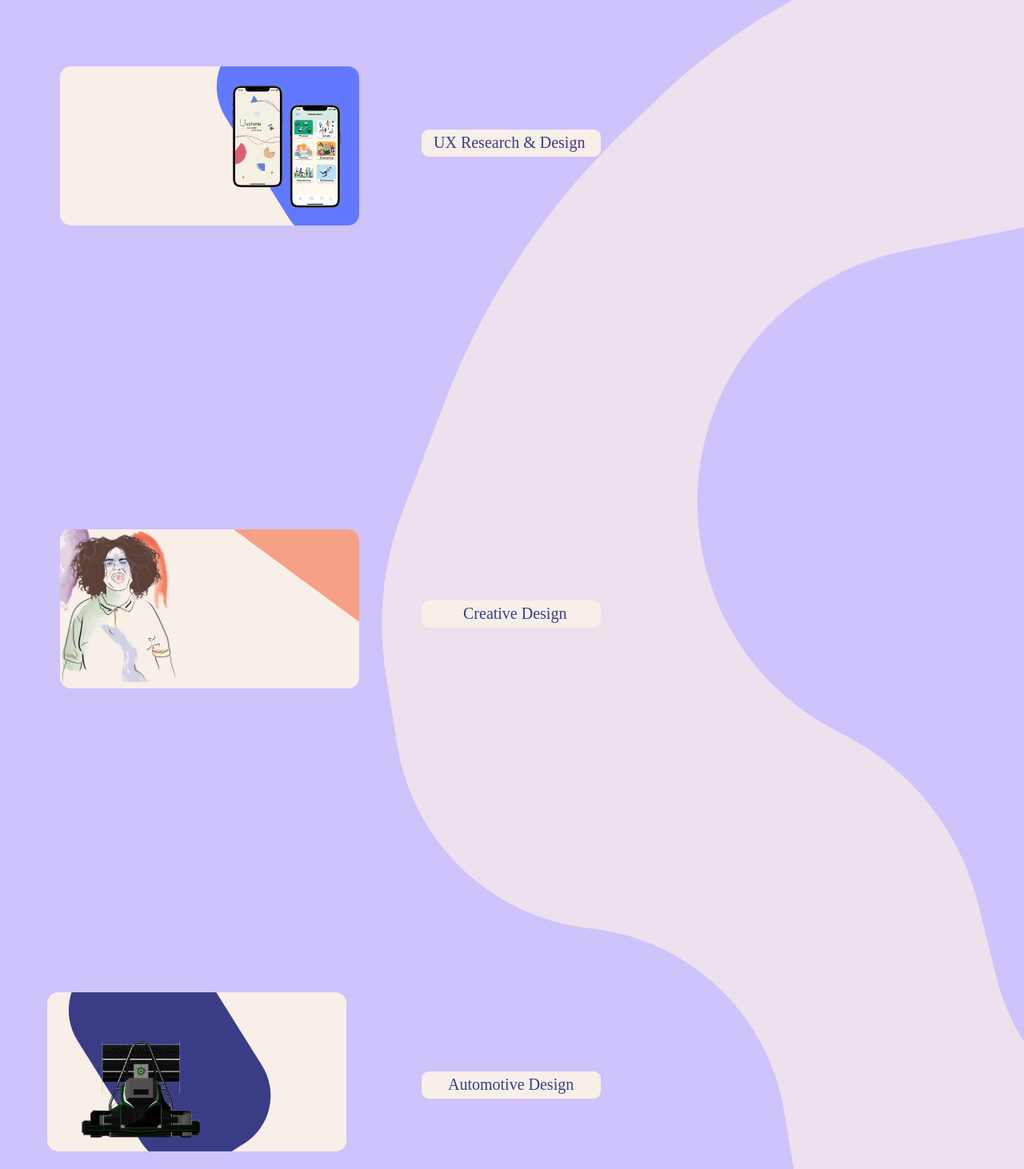
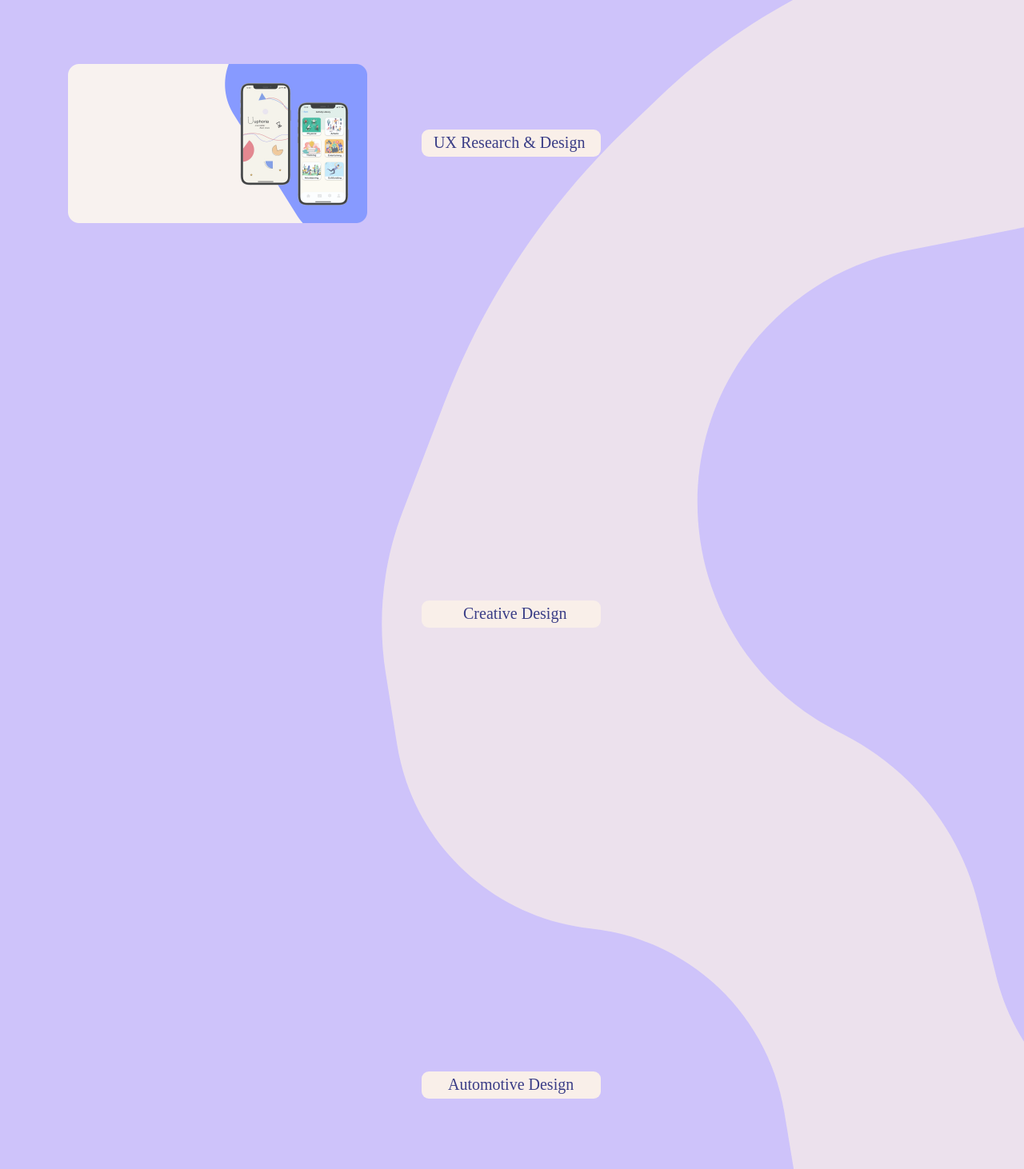
Before and after one commit to BessyHayls/my-portfolio, a Next.js app: page / in a window 1280 px wide. Shown: the part 2836-4298 px from the top of the page at 80% size. Built offline with nearby package versions, Linux system fonts and the light colour scheme; a web font is replaced by a local one.

Commit message:
Replaced frames with images in the work section

```diff
--- a/pages/components/styles/work.module.css
+++ b/pages/components/styles/work.module.css
@@ -13,105 +13,13 @@
     opacity: 0.84;
     width: 100vw;
   }
-  .automotiveChild {
-    top: 47.86px;
-    left: -151px;
-    border-radius: var(--br-52xl);
-    background-color: #3a3d86;
-    width: 178.7px;
-    height: 290.57px;
-    transform: rotate(-32.06deg);
-    transform-origin: 0 0;
-  }
-  .automotive21Icon {
+  .uphoriaBox {
     position: absolute;
-    top: 25px;
-    left: -15px;
-    width: 279px;
-    height: 197px;
+    top: 310px;
+    left: 85px;
+    width: 374;
+    height: 199px;
     object-fit: cover;
-  }
-  .automotive,
-  .automotiveDesignBoxChild {
-    position: absolute;
-    top: 0;
-    left: 0;
-    border-radius: var(--br-sm);
-    width: 374px;
-    height: 199px;
-  }
-  .automotive {
-    background-color: var(--color-linen);
-    overflow: hidden;
-  }
-  .automotiveDesignBoxChild {
-    background-color: var(--color-aliceblue);
-    opacity: 0.25;
-  }
-  .automotiveDesignBox,
-  .creativeChild {
-    position: absolute;
-    top: 1471px;
-    left: 59px;
-    width: 374px;
-    height: 199px;
-  }
-  .creativeChild {
-    top: -144px;
-    left: 100px;
-    border-radius: var(--br-52xl);
-    width: 339.95px;
-    height: 316.17px;
-    object-fit: contain;
-  }
-  .savvaki31Icon {
-    position: absolute;
-    top: 0;
-    left: -3px;
-    width: 148px;
-    height: 191px;
-    object-fit: cover;
-  }
-  .creativeDesignBox,
-  .euphoriaChild {
-    position: absolute;
-    top: 892px;
-    left: 75px;
-    width: 374px;
-    height: 199px;
-  }
-  .euphoriaChild {
-    top: 2.86px;
-    left: 169.39px;
-    border-radius: var(--br-52xl);
-    background-color: #6279ff;
-    width: 178.7px;
-    height: 290.57px;
-    transform: rotate(-32.06deg);
-    transform-origin: 0 0;
-  }
-  .icon,
-  .icon1 {
-    position: absolute;
-    top: 23px;
-    left: 214px;
-    width: 66px;
-    height: 130px;
-    object-fit: cover;
-  }
-  .icon1 {
-    top: 46px;
-    left: 285px;
-    width: 67px;
-    height: 131px;
-  }
-  .groupChild,
-  .uxResearchDesignBox {
-    position: absolute;
-    top: 313px;
-    left: 75px;
-    width: 374px;
-    height: 199px;
   }
   .groupChild {
     top: 0;
--- a/pages/components/work.tsx
+++ b/pages/components/work.tsx
@@ -11,41 +11,21 @@ const Work: NextPage = () => {
     <div className={styles.work}>
       <div className={styles.workChild} />
       <img className={styles.workItem} alt="" src="/vector-2.svg" />
+      <img className={styles.uphoriaBox} alt="" src="/uphoriaBox-1@2x.png" />
       <div className={styles.automotiveDesignBox}>
         <div className={styles.automotive}>
           <div className={styles.automotiveChild} />
-          <img
-            className={styles.automotive21Icon}
-            alt=""
-            src="/automotive2-1@2x.png"
-          />
         </div>
         <div className={styles.automotiveDesignBoxChild} />
       </div>
       <div className={styles.creativeDesignBox}>
         <div className={styles.automotive}>
-          <img
-            className={styles.creativeChild}
-            alt=""
-            src="/rectangle-38.svg"
-          />
-          <img
-            className={styles.savvaki31Icon}
-            alt=""
-            src="/savvaki3-1@2x.png"
-          />
         </div>
         <div className={styles.automotiveDesignBoxChild} />
       </div>
       <div className={styles.uxResearchDesignBox}>
         <div className={styles.automotive}>
           <div className={styles.euphoriaChild} />
-          <img className={styles.icon} alt="" src="/31661652173835--3@2x.png" />
-          <img
-            className={styles.icon1}
-            alt=""
-            src="/31641652173833--3@2x.png"
-          />
         </div>
         <div className={styles.automotiveDesignBoxChild} />
       </div>
--- a/pages/global.css
+++ b/pages/global.css
@@ -13,7 +13,6 @@ body {
   --font-size-xl: 20px;
   --font-size-17xl: 36px;
   --font-size-mini: 15px;
-  --font-size-xl: 20px;
 
   /* Colors */
   --color-darkslateblue: #1c1e53;
```
